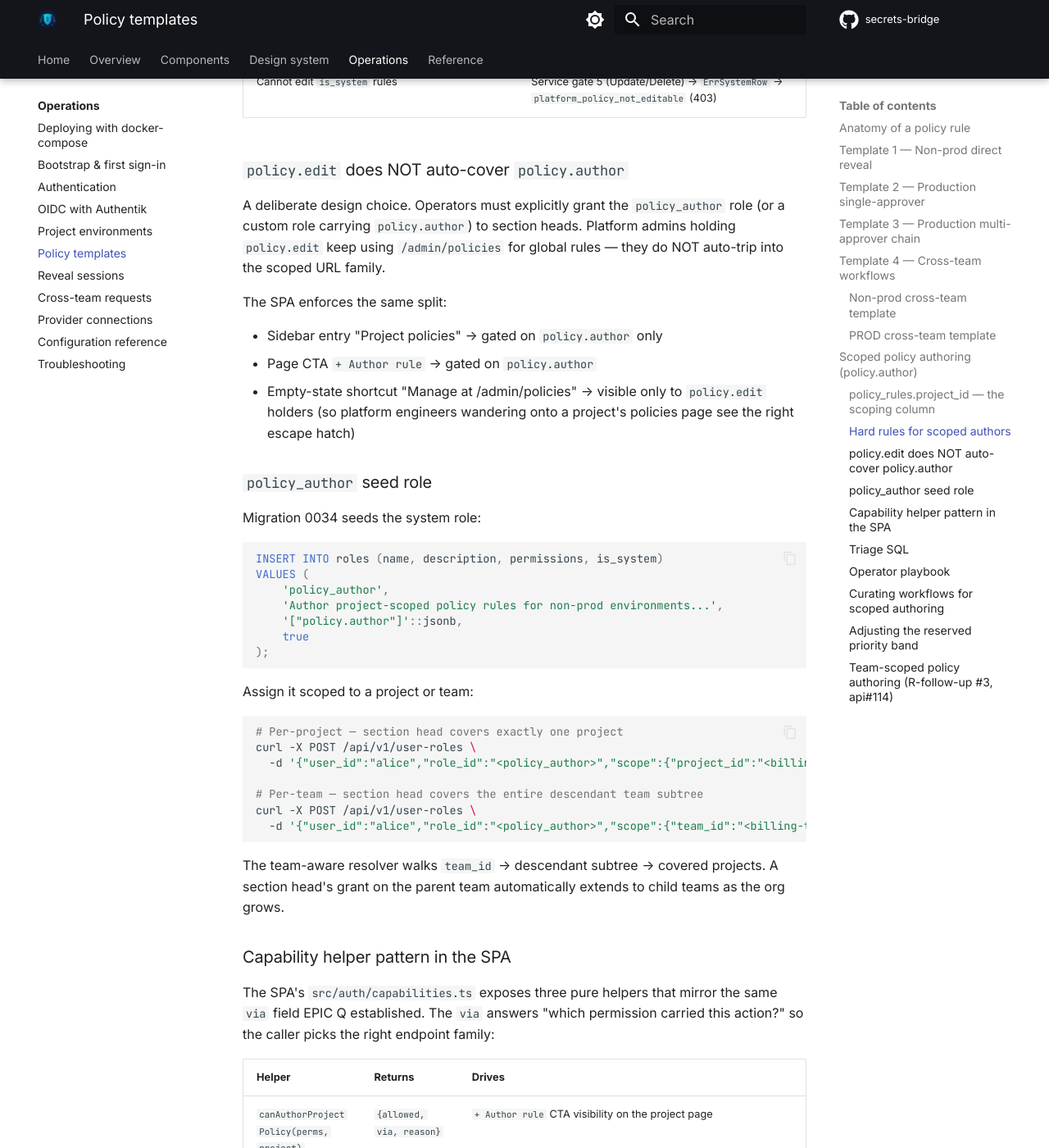
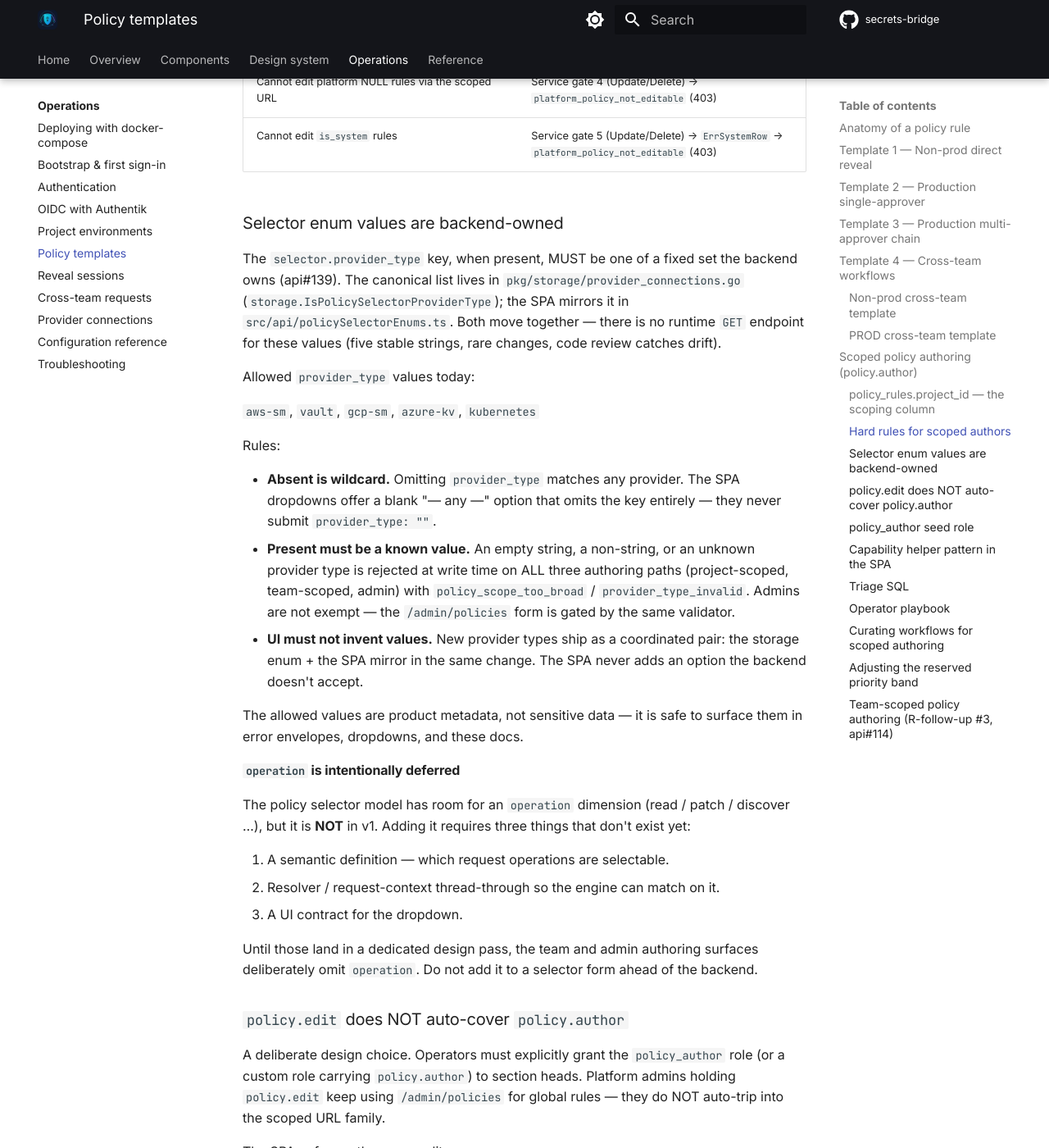
Before and after one commit to secrets-bridge/docs, an MkDocs documentation site: the page built from docs/operations/policy-templates.md, in a window 1280 px wide and 1400 px high, scrolled down 6493 px. Shown: the whole window at 82% size. Built offline with MkDocs 1.6.1 and Material for MkDocs 9.7.7, drawn with Linux system fonts in a browser that asks for light colours; the version menu is left out; some of the changed text lies outside the part shown.

Commit message:
docs: selector enum backend-owned + provider_type lock (Selector enum slice 3) (#37)
Part of EPIC secrets-bridge/api#139. Slice 3/4. Documents the
provider_type selector enum lock landed by api#140 (validator) + ui#80
(mirror + selects).

## docs/operations/policy-templates.md
- New row in "Hard rules for scoped authors" for the gate-3.5
  provider_type check → policy_scope_too_broad / provider_type_invalid
- NEW "Selector enum values are backend-owned" subsection:
  - canonical list lives in pkg/storage/provider_connections.go;
    SPA mirrors in src/api/policySelectorEnums.ts; no GET endpoint
  - allowed values: aws-sm, vault, gcp-sm, azure-kv, kubernetes
  - absent = wildcard; present must be known; UI must not invent values
  - all 3 authoring paths validated (admin not exempt)
  - values are product metadata, safe to surface
  - "operation is intentionally deferred" — 3 prerequisites named
- Updated the team safe-list note: provider_type is no longer deferred
  (links to the new subsection); operation stays deferred

## docs/reference/api-endpoints.md
- Extended the policy_scope_too_broad reason row with
  provider_type_invalid (api#139)
- Updated the R-follow-up #3 variant count note: 7 → 8 variants, with
  the new variant explained + cross-link to the operator guide

## Verification
- mkdocs build --strict: clean (the new anchor + cross-reference
  resolve under strict mode)
- OSS scrub clean

## Doesn't include
- Skills round-trip — slice 4

```diff
--- a/docs/operations/policy-templates.md
+++ b/docs/operations/policy-templates.md
@@ -278,8 +278,55 @@ can't express.
 | `selector.environment_id.kind = "non_prod"` (JOINed at write time) | Service gate 4 → `prod_policy_not_allowed_for_scope` (403) with `{"env_kind": "prod"}` |
 | `selector.environment_kind` + `selector.environment_id` agree when both present | Service gate 4 → `policy_scope_too_broad` (400) with `{"reason": "env_kind_id_inconsistent"}` |
 | `selector.project_id`, when present, equals URL projectID | Service gate 3 → `policy_selector_mismatch` (400) |
+| `selector.provider_type`, when present, is a known enum value | Service gate 3.5 → `policy_scope_too_broad` (400) with `{"reason": "provider_type_invalid"}` |
 | Cannot edit platform NULL rules via the scoped URL | Service gate 4 (Update/Delete) → `platform_policy_not_editable` (403) |
 | Cannot edit `is_system` rules | Service gate 5 (Update/Delete) → `ErrSystemRow` → `platform_policy_not_editable` (403) |
+
+### Selector enum values are backend-owned
+
+The `selector.provider_type` key, when present, MUST be one of a fixed
+set the backend owns (api#139). The canonical list lives in
+`pkg/storage/provider_connections.go`
+(`storage.IsPolicySelectorProviderType`); the SPA mirrors it in
+`src/api/policySelectorEnums.ts`. Both move together — there is no
+runtime `GET` endpoint for these values (five stable strings, rare
+changes, code review catches drift).
+
+Allowed `provider_type` values today:
+
+`aws-sm`, `vault`, `gcp-sm`, `azure-kv`, `kubernetes`
+
+Rules:
+
+- **Absent is wildcard.** Omitting `provider_type` matches any
+  provider. The SPA dropdowns offer a blank "— any —" option that
+  omits the key entirely — they never submit `provider_type: ""`.
+- **Present must be a known value.** An empty string, a non-string,
+  or an unknown provider type is rejected at write time on ALL three
+  authoring paths (project-scoped, team-scoped, admin) with
+  `policy_scope_too_broad` / `provider_type_invalid`. Admins are not
+  exempt — the `/admin/policies` form is gated by the same validator.
+- **UI must not invent values.** New provider types ship as a
+  coordinated pair: the storage enum + the SPA mirror in the same
+  change. The SPA never adds an option the backend doesn't accept.
+
+The allowed values are product metadata, not sensitive data — it is
+safe to surface them in error envelopes, dropdowns, and these docs.
+
+#### `operation` is intentionally deferred
+
+The policy selector model has room for an `operation` dimension
+(read / patch / discover …), but it is **NOT** in v1. Adding it
+requires three things that don't exist yet:
+
+1. A semantic definition — which request operations are selectable.
+2. Resolver / request-context thread-through so the engine can match
+   on it.
+3. A UI contract for the dropdown.
+
+Until those land in a dedicated design pass, the team and admin
+authoring surfaces deliberately omit `operation`. Do not add it to a
+selector form ahead of the backend.
 
 ### `policy.edit` does NOT auto-cover `policy.author`
 
@@ -738,9 +785,11 @@ constraints from migration 0037 + the service layer enforce:
 | `selector.environment_id` MUST be absent | Same — pins to one project's env. |
 | `selector.team_id` MUST be absent (v1 lock) | The row column `team_id` is the anchor; a selector key would create a second source of truth. v2 may relax with explicit resolver semantics. |
 
-Safe-list optional selector keys: `secret_ref_prefix` only in v1.
-`provider_type` and `operation` are deferred until the policy
-selector enum is formally locked in a separate design pass.
+Safe-list optional selector keys: `secret_ref_prefix` and
+`provider_type` (the latter locked to the backend-owned enum per
+api#139 — see [Selector enum values are backend-owned](#selector-enum-values-are-backend-owned)).
+`operation` remains deferred until its semantics + resolver
+thread-through land in a separate design pass.
 
 #### Authoring URLs — `policy.author` scoped to teamID
 
```
Also changed, not shown: docs/reference/api-endpoints.md (+9 -2 lines).
